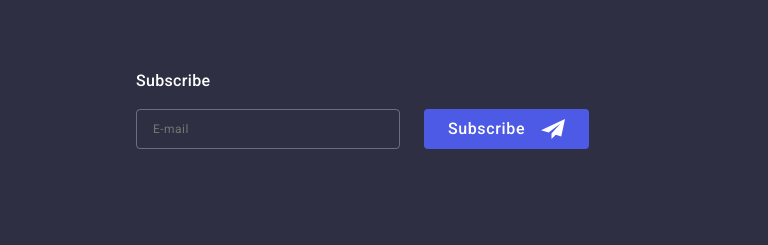
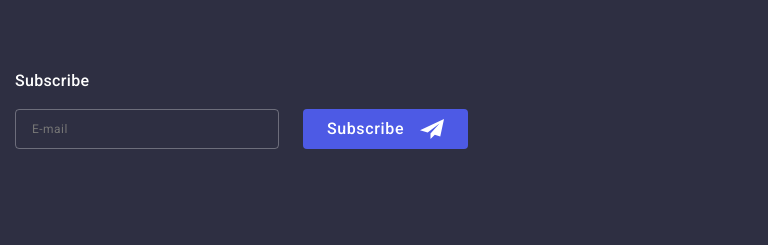
Before and after one commit to MykhailoMamin/goit-markup-hw-07, a plain HTML site: page index.html in a window 768 px wide. Shown: the part 2968-3213 px from the top of the page. Drawn offline with nearby package versions, Linux system fonts and the light colour scheme.

Commit message:
update
update

```diff
--- a/css/styles.css
+++ b/css/styles.css
@@ -904,7 +904,6 @@ img {
   .footer-content {
     flex-wrap: wrap;
     column-gap: 24px;
-    justify-content: center;
   }
 }
 
@@ -1010,12 +1009,6 @@ img {
 }
 
 /* Footer Form */
-
-@media (min-width: 768px) and (max-width: 1157px) {
-  .form {
-    margin-left: -43px;
-  }
-}
 
 .form-field {
   display: flex;
```
